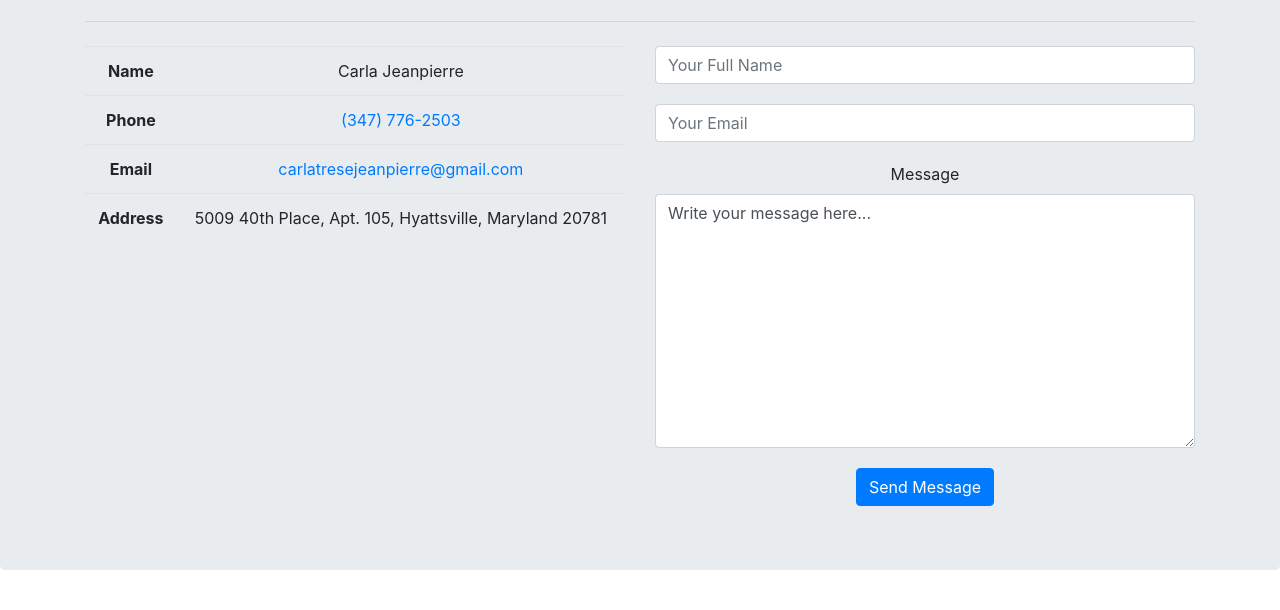
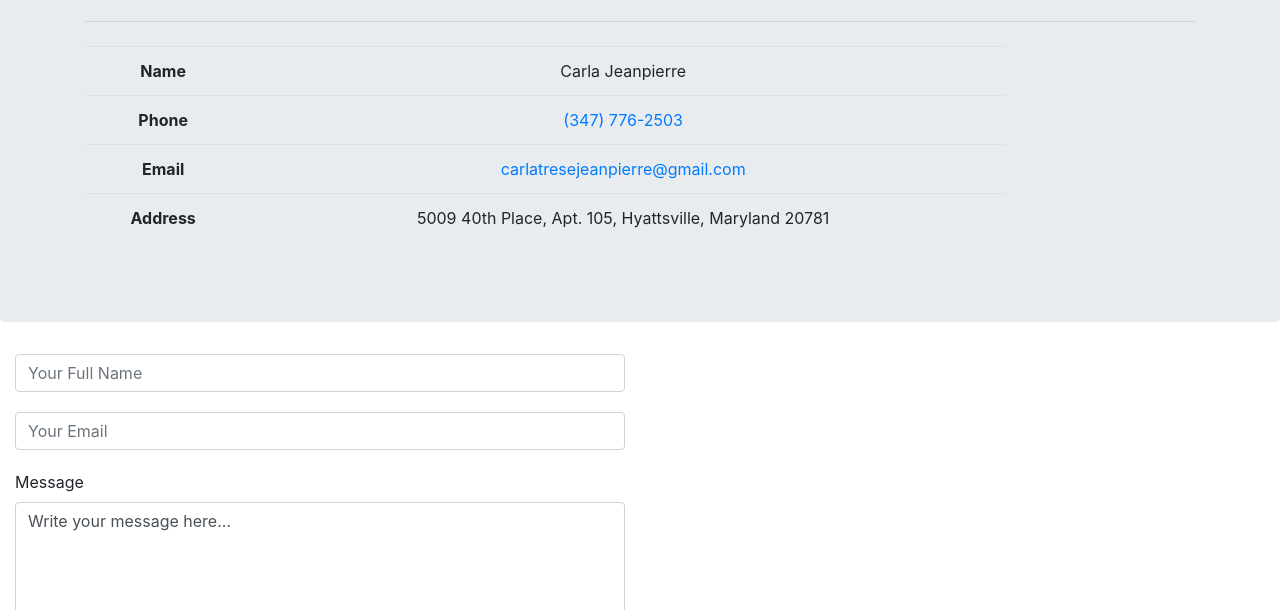
Before and after one commit to cljeanpierre/MyPortfolio, a plain HTML site: page contact.html in a window 1280 px wide. Shown: the part 190-800 px from the top of the page. Drawn offline with nearby package versions, Linux system fonts and the light colour scheme.

Commit message:
centered table

```diff
--- a/contact.html
+++ b/contact.html
@@ -39,8 +39,8 @@
       <h1 class="display-4">Contact Me</h1>
       <hr class="my-4">
         <div class="row">
-          <div class="col-6">
-            <table class="table">
+          <div class="col-10">
+            <table class="table" >
               <tr>
                 <th>Name</th>
                 <td>Carla Jeanpierre</td>
@@ -63,6 +63,9 @@
               </tr>
             </table>
           </div>
+      </div>
+    </div>
+</div>
 
           <div class="col-6">
             <form action="https://formsubmit.co/carlatresejeanpierre@gmail.com" method="POST">
@@ -74,9 +77,9 @@
               <input type="hidden" name="_next" value="https://cljeanpierre.github.io/MyPortfolio/thankyou.html">
             </form>
           </div>
-        </div>
+        <!-- </div>
     </div>
-  </div>
+  </div> -->
 
 
 <script src="https://cdnjs.cloudflare.com/ajax/libs/jquery/3.5.1/jquery.min.js"></script>
```
